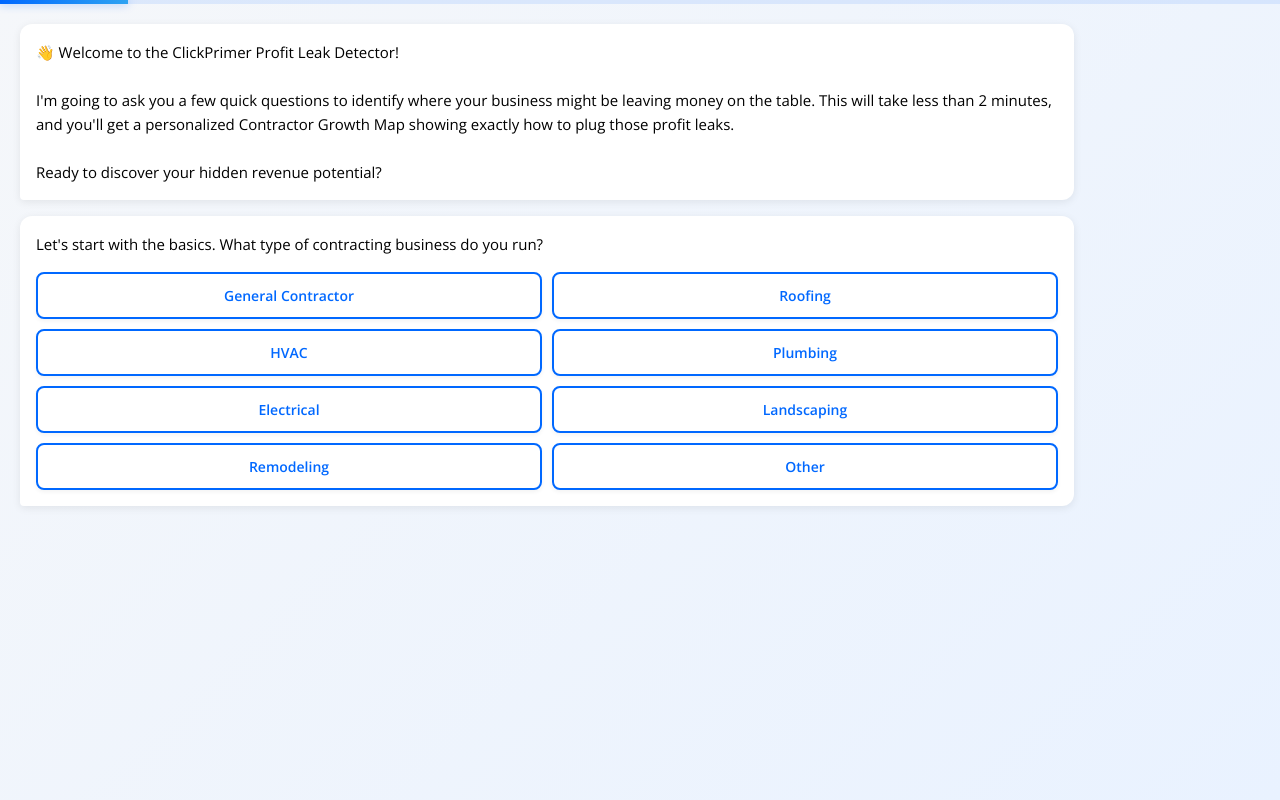
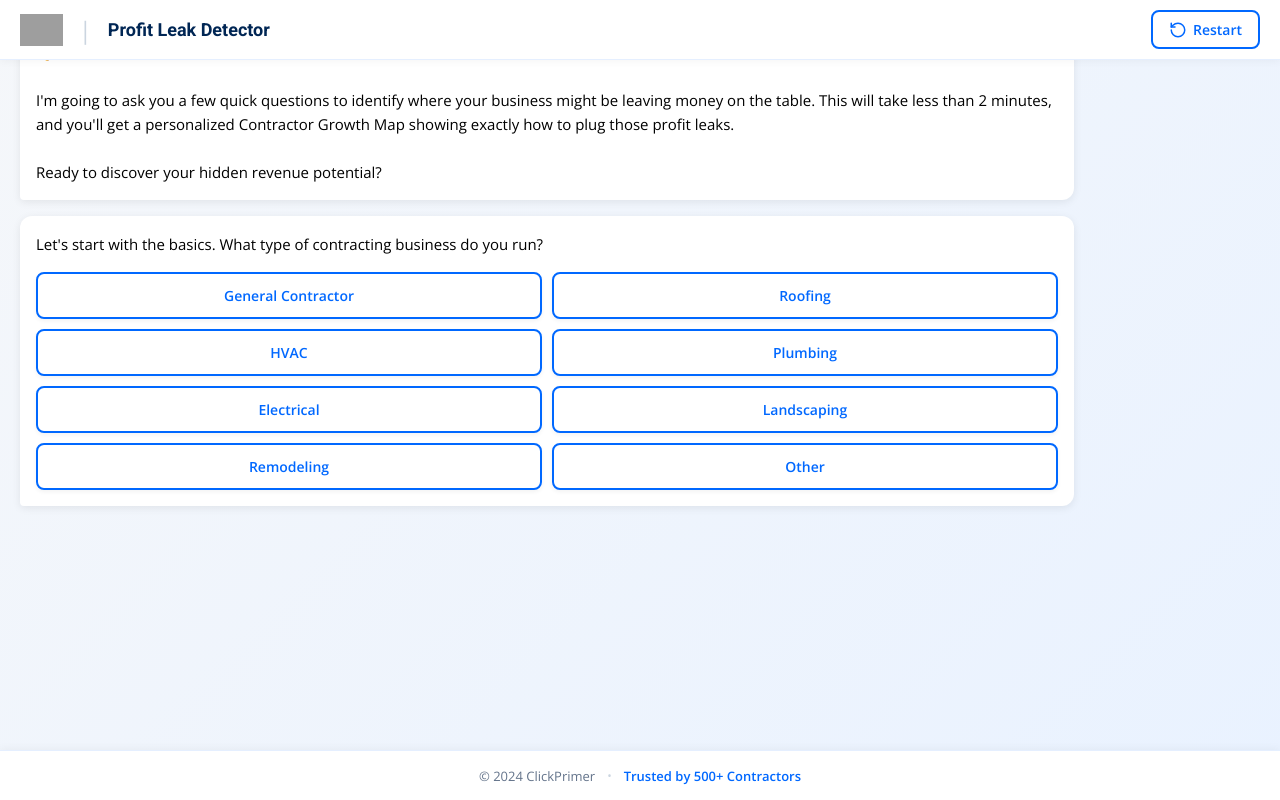
Before and after one commit to clickprimer/contractor-growth-map, a Next.js app: page / in a window 1280 px wide. Built offline with nearby package versions, Linux system fonts and the light colour scheme; grey boxes are pictures that could not be loaded.

Commit message:
Add files via upload

```diff
--- a/pages/index.js
+++ b/pages/index.js
@@ -1,8 +1,23 @@
 import Head from 'next/head';
+import { useState } from 'react';
 import ChatInterface from '../components/ChatInterface';
+import { RotateCcw } from 'lucide-react';
 import styles from '../styles/Home.module.css';
 
 export default function Home() {
+  const [key, setKey] = useState(0);
+
+  const handleRestart = () => {
+    if (confirm('Are you sure you want to restart the assessment?')) {
+      setKey(prev => prev + 1);
+    }
+  };
+
+  const handleQuizComplete = (answers) => {
+    console.log('Quiz completed with answers:', answers);
+    // Handle quiz completion - could redirect or show results
+  };
+
   return (
     <div className={styles.container}>
       <Head>
@@ -17,14 +32,60 @@
         <meta property="og:image" content="https://clickprimer.com/og-image.png" />
         <meta property="og:url" content="https://quiz.clickprimer.com" />
         <meta property="og:type" content="website" />
-
-        {/* Prevent zooming on mobile */}
-        <meta name="viewport" content="width=device-width, initial-scale=1.0, maximum-scale=1.0, user-scalable=0" />
       </Head>
 
+      {/* Header */}
+      <header className={styles.header}>
+        <div className={styles.headerContent}>
+          <div className={styles.logoSection}>
+            <img
+              src="/clickprimer-logo.png"
+              alt="ClickPrimer"
+              className={styles.logo}
+              onError={(e) => {
+                e.target.style.display = 'none';
+                e.target.nextSibling.style.display = 'block';
+              }}
+            />
+            <h1 className={styles.logoText} style={{ display: 'none' }}>
+              ClickPrimer
+            </h1>
+            <span className={styles.divider}>|</span>
+            <span className={styles.appTitle}>Profit Leak Detector</span>
+          </div>
+          <button
+            className={styles.restartButton}
+            onClick={handleRestart}
+            title="Restart Assessment"
+          >
+            <RotateCcw size={18} />
+            <span>Restart</span>
+          </button>
+        </div>
+      </header>
+
+      {/* Main Chat Area */}
       <main className={styles.main}>
-        <ChatInterface />
+        <ChatInterface key={key} onQuizComplete={handleQuizComplete} />
       </main>
+
+      {/* Footer */}
+      <footer className={styles.footer}>
+        <div className={styles.footerContent}>
+          <span className={styles.copyright}>© 2024 ClickPrimer</span>
+          <span className={styles.footerDivider}>•</span>
+          <span className={styles.trusted}>Trusted by 500+ Contractors</span>
+        </div>
+      </footer>
+
+      <style jsx>{`
+        :global(body) {
+          margin: 0;
+          padding: 0;
+          overflow: hidden;
+          height: 100vh;
+        }
+      `}</style>
     </div>
   );
 }
```
